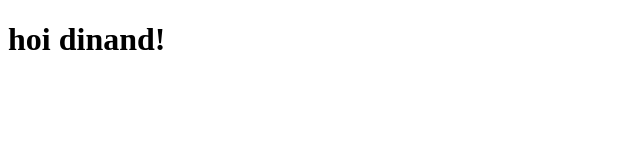
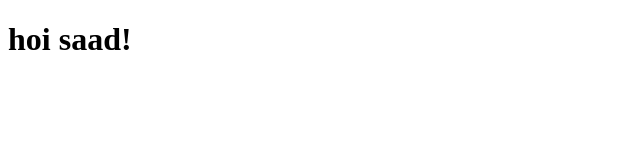
Before and after one commit to Dinandd/QuizWiz, a plain HTML site: page index.html in a window 1280 px wide. Shown: the whole page, without its empty margins (0-640 px from the left). Drawn offline with Linux system fonts and the light colour scheme.

Commit message:
Update index.html

```diff
--- a/index.html
+++ b/index.html
@@ -8,6 +8,6 @@
     <link rel="stylesheet" href="style.css">
 </head>
 <body>
-    <h1>hoi dinand!</h1>
+    <h1>hoi saad!</h1>
 </body>
 </html>
```
